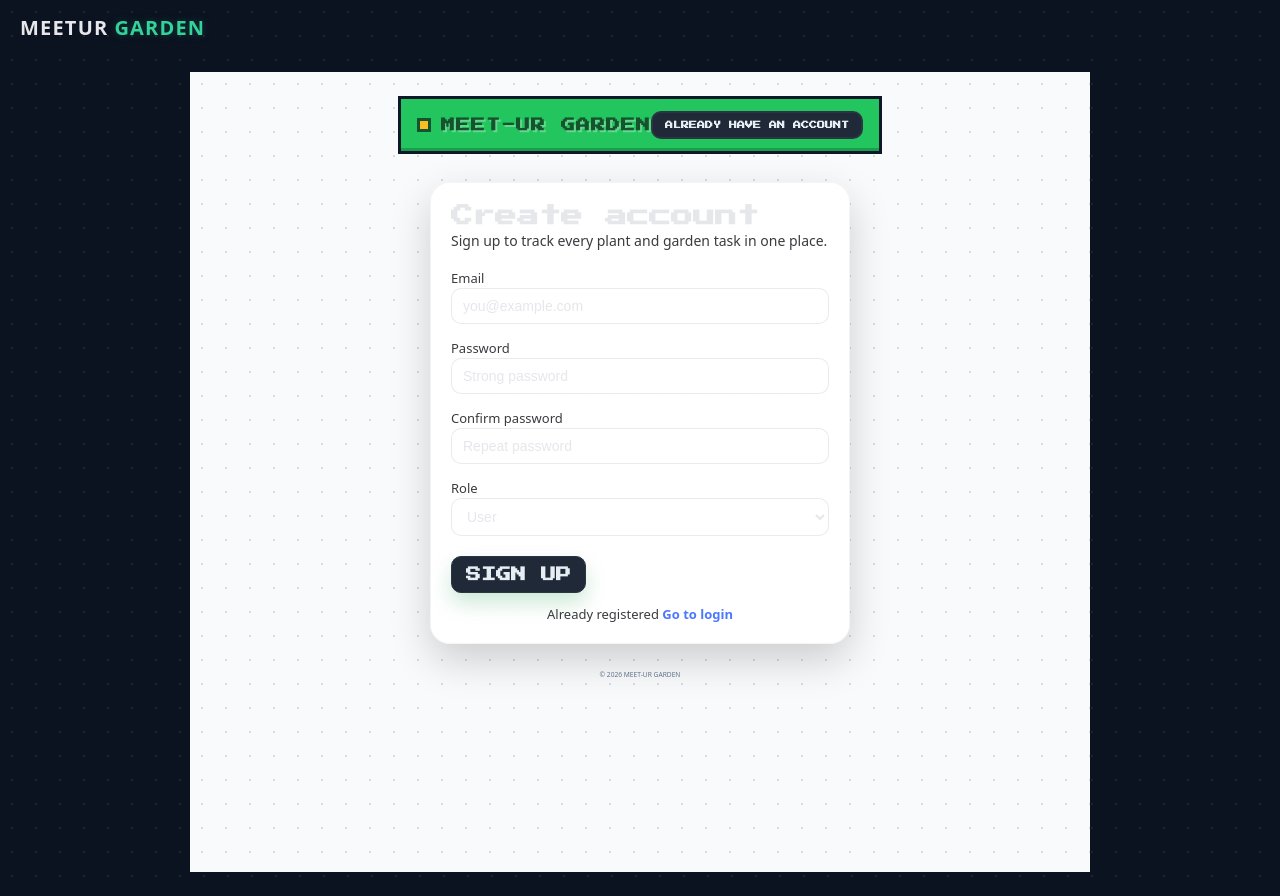
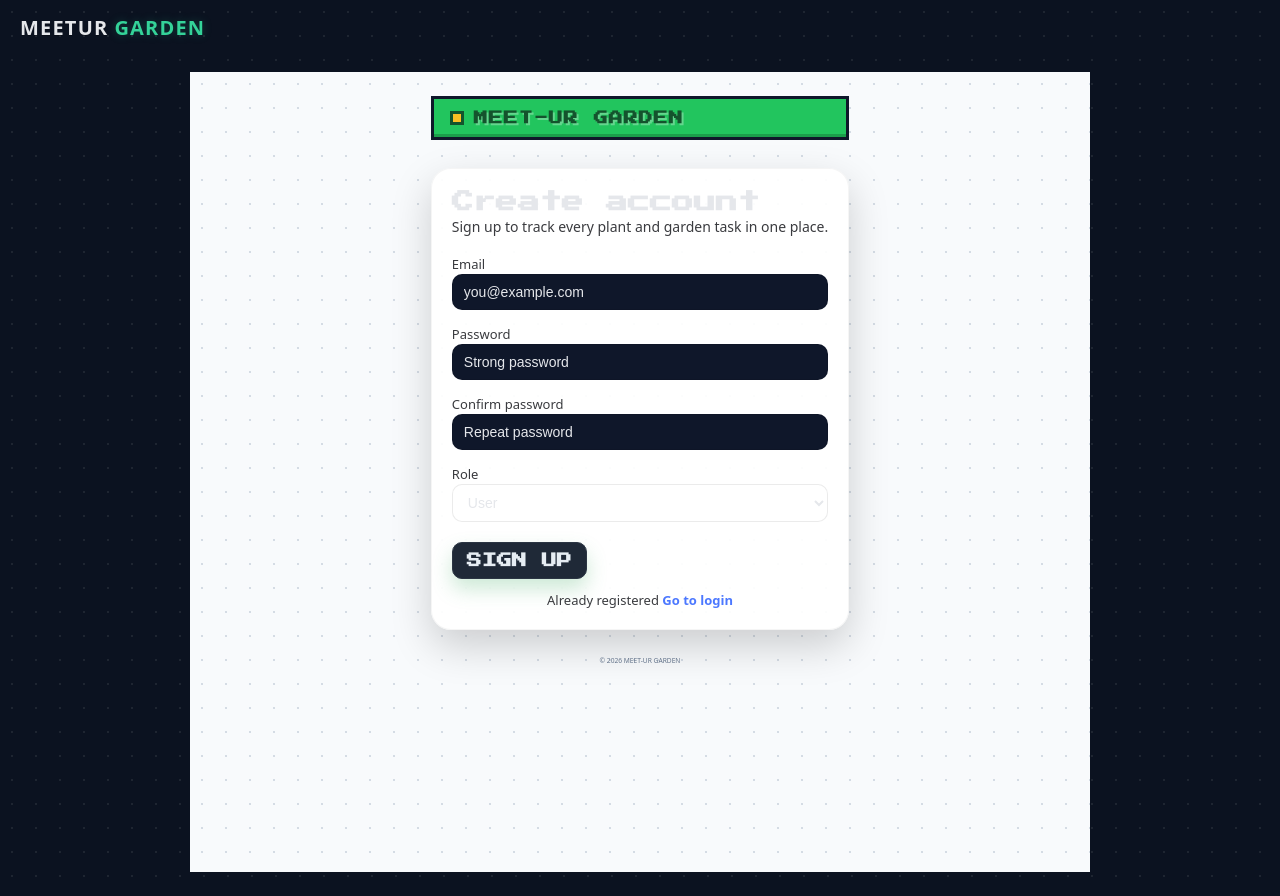
Before and after one commit to RenataSei/meetur-garden-thesis, a React (Create React App) app in the folder frontend/: page /register in a window 1280 px wide. Built offline with nearby package versions, Linux system fonts and the light colour scheme; no server answers.

Commit message:
UI fixes in registration page

```diff
--- a/frontend/src/pages/Register.js
+++ b/frontend/src/pages/Register.js
@@ -80,9 +80,9 @@ export default function Register() {
           </div>
 
           <nav>
-            <Link to="/login" className="btn btn--ghost">
+            {/*<Link to="/login" className="btn btn--ghost">
               Already have an account
-            </Link>
+            </Link>*/}
           </nav>
         </header>
 
@@ -103,6 +103,7 @@ export default function Register() {
                   value={email}
                   onChange={(e) => setEmail(e.target.value)}
                   required
+                  style={{ background: "#0f172a" }}
                 />
               </div>
 
@@ -115,6 +116,7 @@ export default function Register() {
                   value={password}
                   onChange={(e) => setPassword(e.target.value)}
                   required
+                  style={{ background: "#0f172a" }}
                 />
               </div>
 
@@ -127,6 +129,7 @@ export default function Register() {
                   value={confirm}
                   onChange={(e) => setConfirm(e.target.value)}
                   required
+                  style={{ background: "#0f172a" }}
                 />
               </div>
 
```
